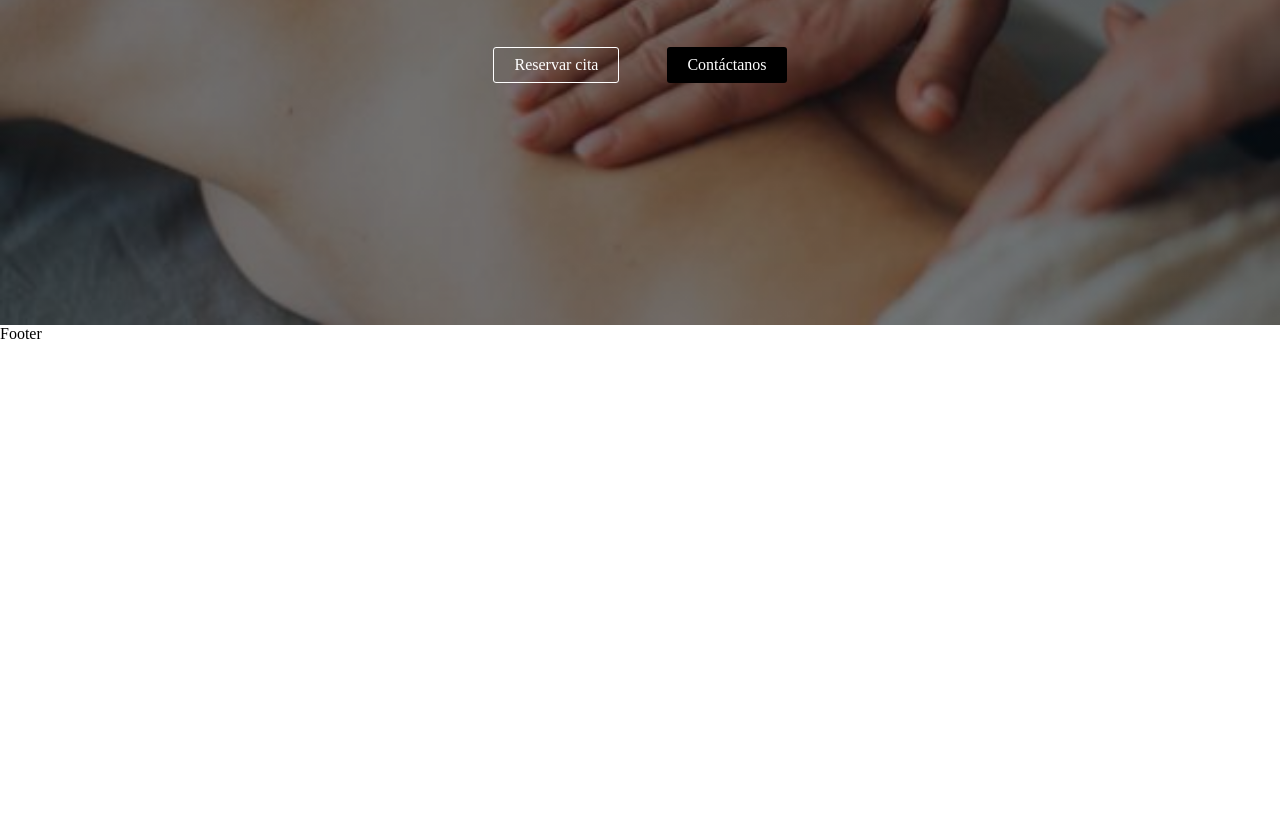
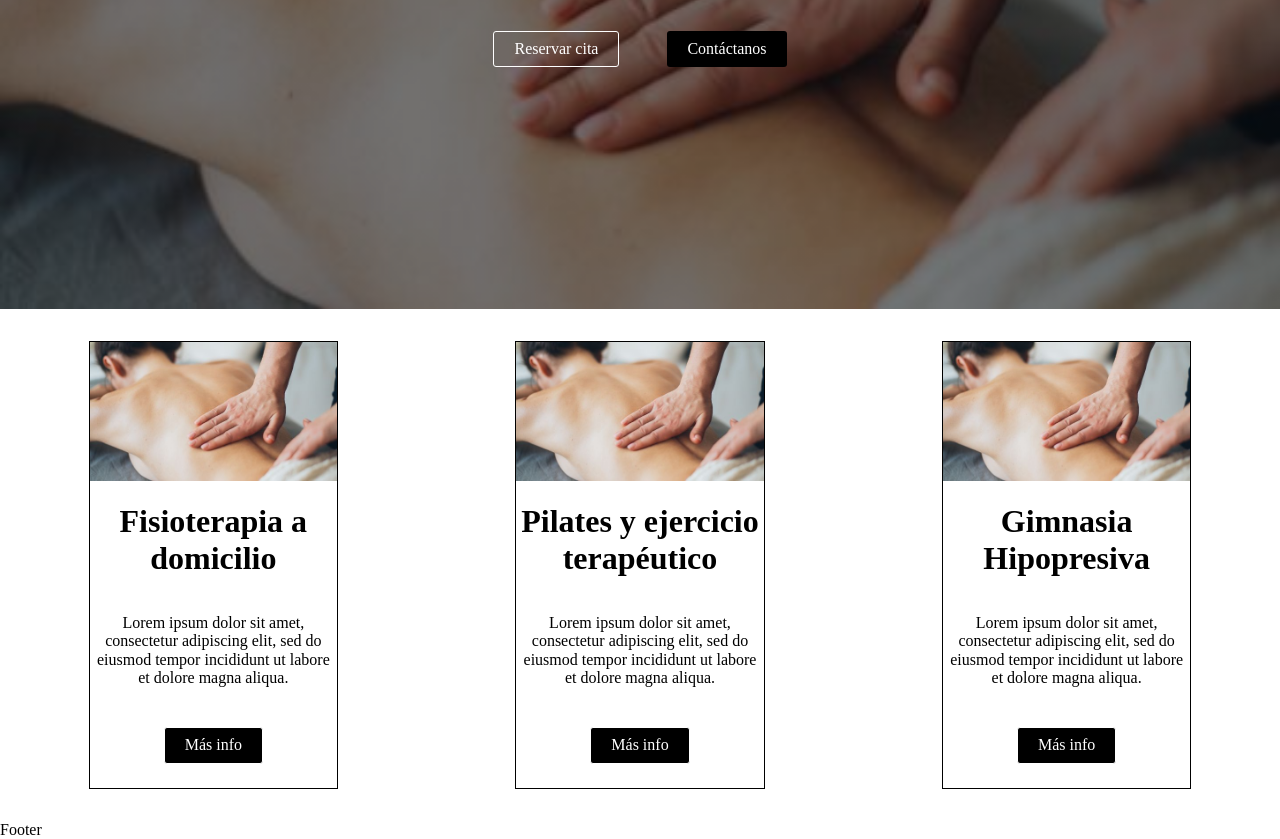
Before and after one commit to EvaGonz84/Kinevita-React, a React (Vite) app: page / in a window 1280 px wide. Shown: the part 491-1330 px from the top of the page. Before the commit the page ends 834 px from the top, so only its background shows below. Built offline with nearby package versions, Linux system fonts and the light colour scheme.

Commit message:
added card & cards components

```diff
--- /dev/null
+++ b/src/components/Card.jsx
@@ -0,0 +1,47 @@
+import styled from "styled-components";
+import { StyledButton } from "../components/StyledButton";
+
+const CardContainer = styled.section`
+  display: flex;
+  flex-direction: column;
+  justify-content: center;
+  align-items: center;
+  text-align: center;
+  background-color: #ffffff;
+  border: 1px solid black;
+  margin: 1rem;
+
+  p {
+    @media screen and (max-width: 968px) {
+    width: 80%;
+  }
+  }
+`;
+
+const CardImage = styled.img`
+  width: 100%;
+`;
+
+const CardButton = styled(StyledButton)`
+  @media screen and (max-width: 968px) {
+    margin: 1rem;
+  }
+`;
+
+const Card = ({ title, image }) => {
+  return (
+    <>
+      <CardContainer>
+        <CardImage src={image} />
+        <h1>{title}</h1>
+        <p>
+          Lorem ipsum dolor sit amet, consectetur adipiscing elit, sed do
+          eiusmod tempor incididunt ut labore et dolore magna aliqua.
+        </p>
+        <CardButton color="black">Más info</CardButton>
+      </CardContainer>
+    </>
+  );
+};
+
+export { Card };
--- /dev/null
+++ b/src/components/Cards.jsx
@@ -0,0 +1,59 @@
+import { Card } from "./Card";
+import styled from "styled-components";
+import image from "../assets/Portada.jpg";
+
+const CardsContainer = styled.section`
+  display: flex;
+  flex-direction: row;
+  justify-content: space-around;
+  align-items: center;
+  margin: 1rem auto;
+  @media screen and (max-width: 968px) {
+    flex-direction: column;
+  }
+`;
+
+const StyledDiv = styled.div`
+   width: 22%;
+    @media screen and (max-width: 968px) {
+    width: 80%;
+  }
+`;
+
+const services = [
+  {
+    id: 1,
+    service: "Fisioterapia a domicilio",
+    img: image,
+  },
+
+  {
+    id: 2,
+    service: "Pilates y ejercicio terapéutico",
+    img: image,
+  },
+
+  {
+    id: 3,
+    service: "Gimnasia Hipopresiva",
+    img: image,
+  },
+];
+
+const Cards = () => {
+  return (
+    <>
+      <CardsContainer>
+        {services.map((item) => {
+          return (
+            <StyledDiv key={item.id}>
+              <Card title={item.service} image={item.img} />
+              </StyledDiv>
+          );
+        })}
+      </CardsContainer>
+    </>
+  );
+};
+
+export { Cards };
--- a/src/components/Navbar.jsx
+++ b/src/components/Navbar.jsx
@@ -16,7 +16,7 @@ const NavbarContainer = styled.header`
 `;
 
 const NavbarWrapper = styled.div`
-  margin: 1rem auto;
+  padding: 1rem auto;
   width: 100%;
   max-width: 1300px;
   height: 100%;
@@ -26,7 +26,7 @@ const NavbarWrapper = styled.div`
   flex-wrap: wrap;
 
   @media screen and (max-width: 968px) {
-    justify-content:space-around;
+    justify-content: space-around;
   }
 `;
 
@@ -43,12 +43,10 @@ const NavbarButton = styled(StyledButton)`
 
   &:hover {
     background-color: #e9682d;
-
   }
   @media screen and (max-width: 968px) {
-    margin-left:0;
+    margin-left: 0;
   }
-
 `;
 
 const StyledImg = styled.img`
@@ -88,8 +86,8 @@ const MenuItem = styled.li`
 `;
 
 const MenuItemLink = styled(Link)`
+  color: black;
   text-decoration: none;
-  color: black;
   &:hover {
     text-decoration: underline;
     text-underline-offset: 0.5rem;
@@ -127,7 +125,7 @@ const Navbar = () => {
               <StyledImg onClick={() => setClick(false)} src={img} />
             </Link>
           </LogoContainer>
-          <NavbarButton inputColor='#e9682d'>Reserva ya</NavbarButton>
+          <NavbarButton color="#e9682d">Reserva ya</NavbarButton>
           <MobileIcon onClick={() => setClick(!click)}>
             {click ? <StyledTimesIcon /> : <StyledBarsIcon />}
           </MobileIcon>
--- a/src/components/StyledButton.js
+++ b/src/components/StyledButton.js
@@ -4,16 +4,16 @@ export const StyledButton = styled.button`
   font-size: 1em;
   margin: 1em;
   padding: 0.5em 1.25em;
-  border: ${(props) => (props.primary ? "1px solid white" : "none")};
+  border: ${props => props.border || "1px solid white"};
   border-radius: 3px;
-  background:  ${props => props.inputColor || "transparent"};
+  background:  ${props => props.color || "transparent"};
   color: #ffff;
   margin: 24px;
   cursor: pointer;
 
   &:hover {
-    background: ${(props) => (props.primary ? "black" : "white")};
-    color: ${(props) => (props.primary ? "white" : "black")};
+    background: ${props => props.background || "white"};
+    color: ${props => props.hover || "black"};
     transition: all 0.5s ease;
   }
 
--- a/src/pages/Home.jsx
+++ b/src/pages/Home.jsx
@@ -1,6 +1,7 @@
 import styled from "styled-components";
 import background from "../assets/Portada.jpg";
 import { StyledButton } from "../components/StyledButton";
+import { Cards } from "../components/Cards";
 
 const Container = styled.div`
   width: 100%;
@@ -39,6 +40,7 @@ const ButtonContainer = styled.div`
 
 const Home = () => {
   return (
+    <>
     <Container>
       <h1>Fisioterapia a domicilio en Barcelona</h1>
       <p>
@@ -46,10 +48,12 @@ const Home = () => {
         alrededores.
       </p>
       <ButtonContainer>
-        <StyledButton primary>Reservar cita</StyledButton>
-        <StyledButton inputColor='black'>Contáctanos</StyledButton>
+        <StyledButton>Reservar cita</StyledButton>
+        <StyledButton color='black' border='none'>Contáctanos</StyledButton>
       </ButtonContainer>
     </Container>
+    <Cards/>
+    </>
   );
 };
 export { Home };
```
Also changed, not shown: .eslintrc.cjs.
